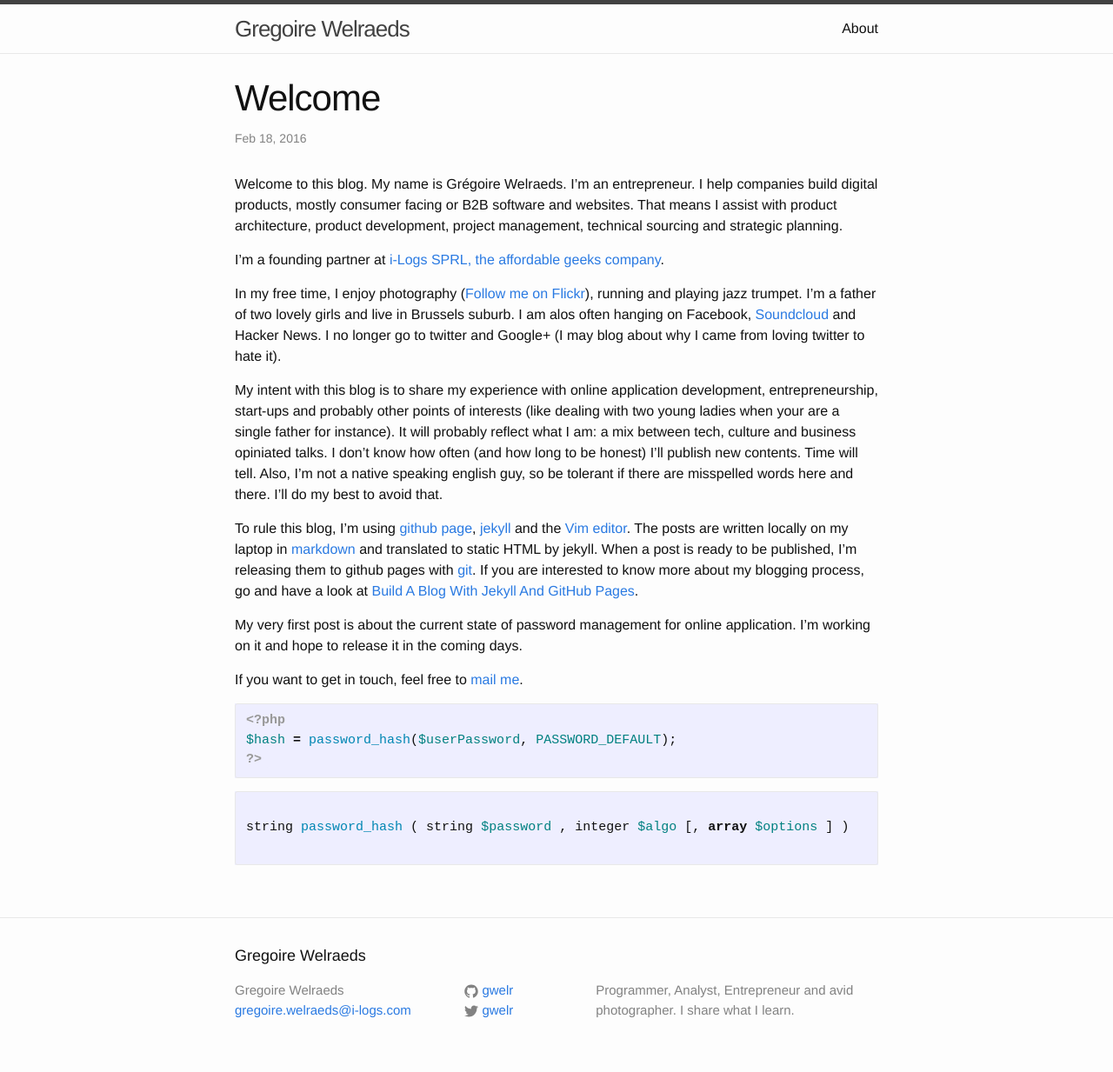
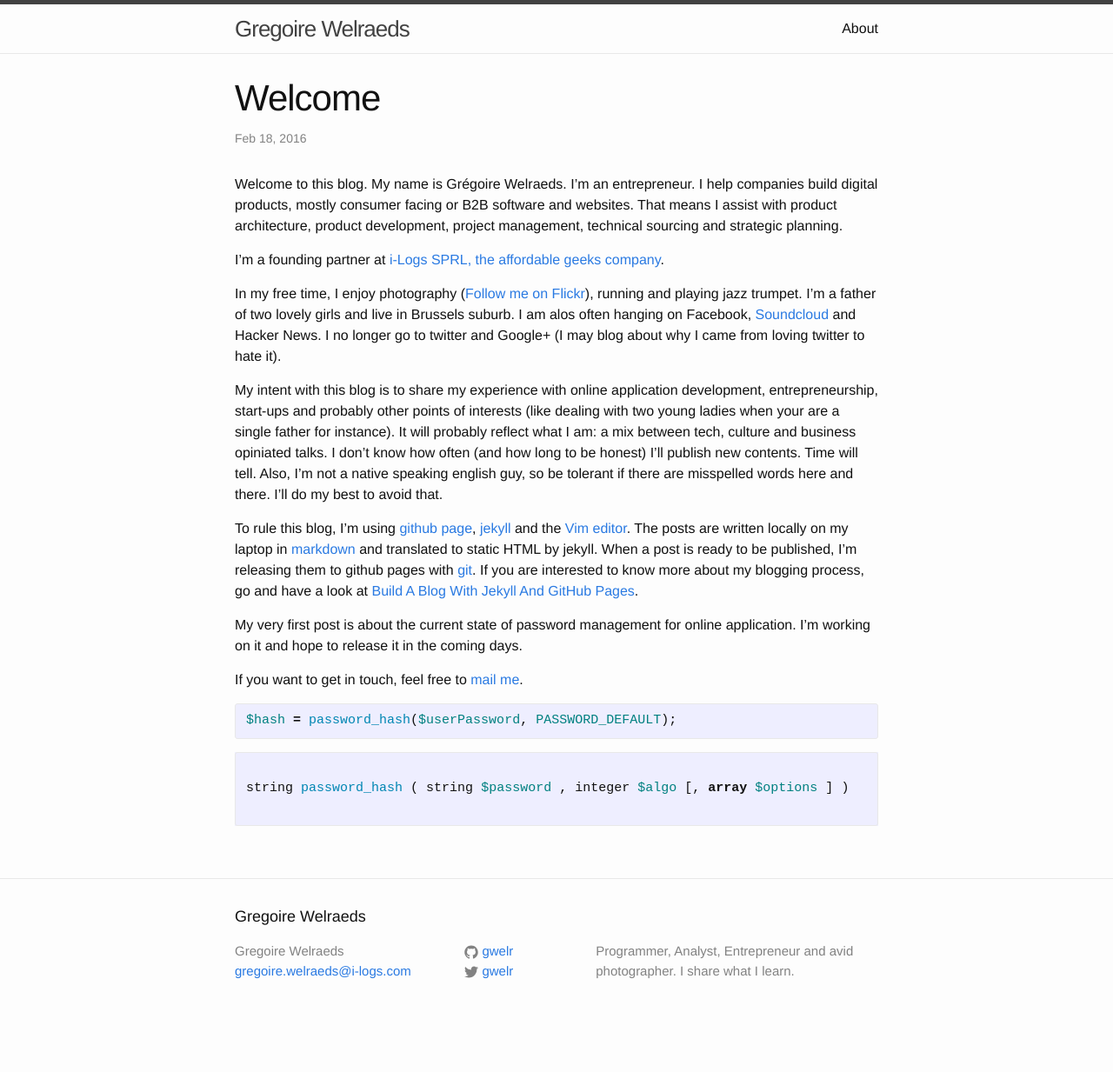
Before and after one commit to gwelr/gwelr.github.io, a Jekyll site: the page built from _posts/2016-02-18-welcome.md, in a window 1280 px wide. Shown: the whole page at 87% size. Built offline with Jekyll 4.4.1, drawn with Linux system fonts in a browser that asks for light colours; after the commit the page ends 1188 px from its top, so only the background shows below that.

Commit message:
another test for highlight

````diff
--- a/_posts/2016-02-18-welcome.md
+++ b/_posts/2016-02-18-welcome.md
@@ -19,11 +19,10 @@ My very first post is about the current state of password management for online
 
 If you want to get in touch, feel free to [mail me](mailto:gregoire.welraeds@i-logs.com).
 
-```php
-<?php
+
+{% highlight php startinline %}
 $hash = password_hash($userPassword, PASSWORD_DEFAULT);
-?>
-```
+{% endhighlight %}
 
 
 ```php
````
